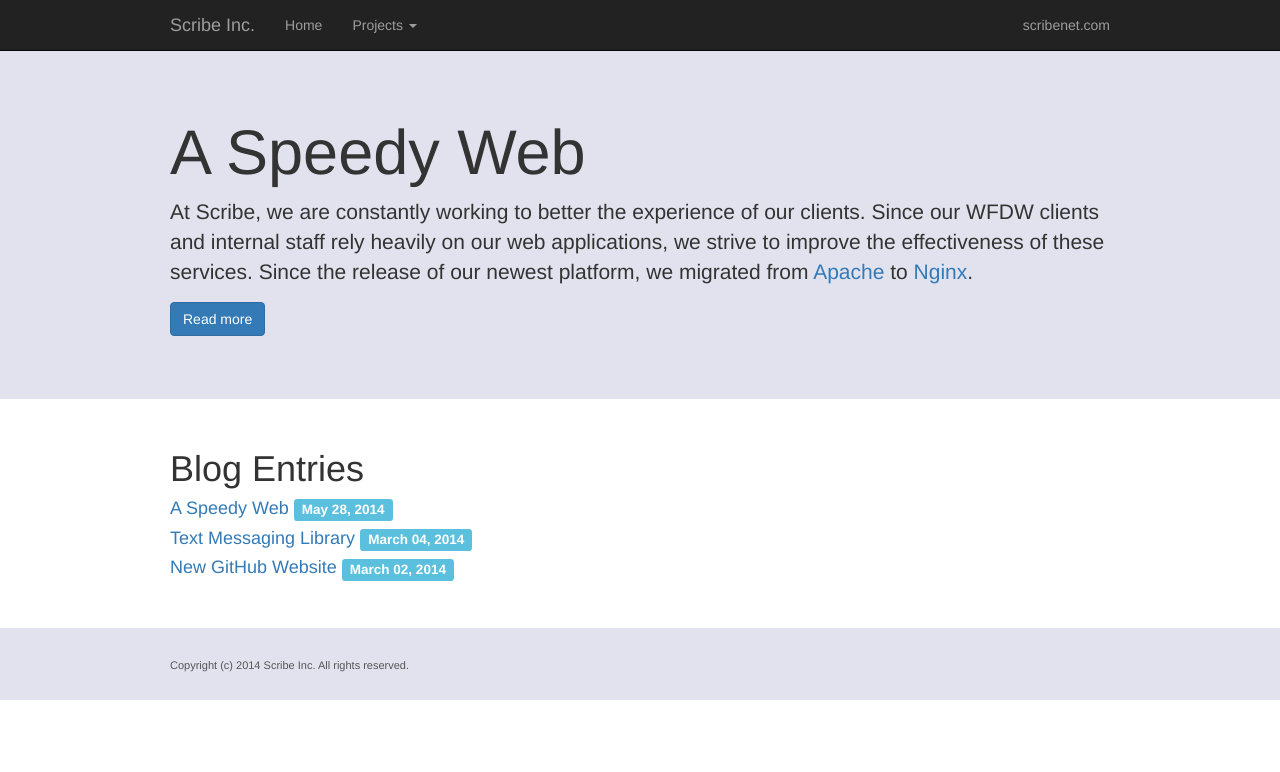
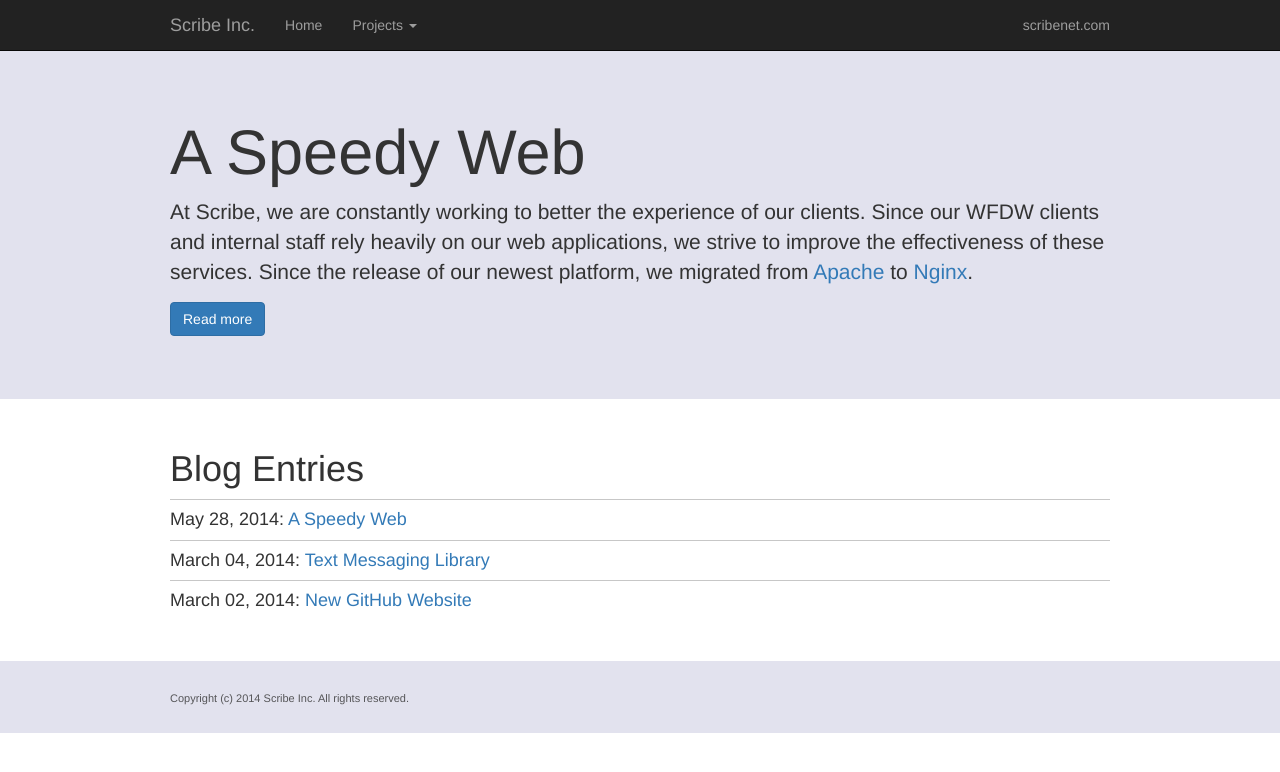
Before and after one commit to scribenet/scribenet.github.io, a Jekyll site: the page built from index.html, in a window 1280 px wide. Shown: the top 772 px of the page. Built offline with Jekyll 4.4.1, drawn with Linux system fonts in a browser that asks for light colours; nearby versions of some CDN libraries; Markdown is read by kramdown in place of the engine named in the settings.

Commit message:
updates to blog listing on index page

```diff
--- a/_layouts/default.html
+++ b/_layouts/default.html
@@ -71,6 +71,9 @@
             .highlight {
               margin:20px 0;
             }
+            .posts li {
+              border-top: 1px solid rgb(199, 199, 199);
+            }
             @media (min-width: 978px) { .container { max-width: 970px; } }
             @media (min-width: 978px) { .jumbotron .container { max-width: 970px; } }
         </style>
--- a/index.html
+++ b/index.html
@@ -22,7 +22,7 @@ title: Home
   <ul class="list-unstyled posts">
     {% for post in site.posts %}
       <li>
-      	<h4><a href="{{ post.url }}">{{ post.title }}</a> <span class="label label-info">{{ post.date | date: '%B %d, %Y' }}</span></h4>
+      	<h4>{{ post.date | date: '%B %d, %Y' }}: <a href="{{ post.url }}">{{ post.title }}</a></h4>
       </li>
     {% endfor %}
   </ul>
```
